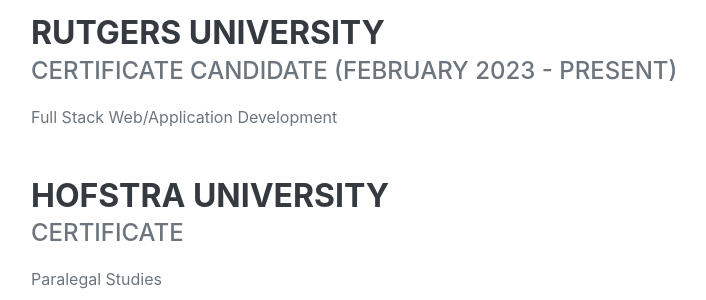
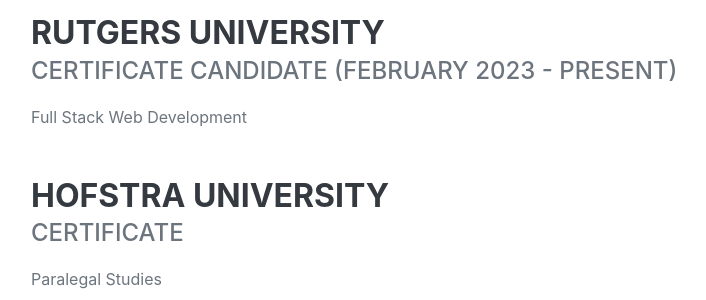
Before and after one commit to ejseader/flask_resume, a Flask app: page / in a window 1280 px wide. Shown: the part 2524-2824 px from the top of the page, without its empty margins (289-995 px from the left). Run offline with Flask 2, Linux system fonts and the light colour scheme; some libraries are stand-ins or nearby versions; some web fonts are replaced.

Commit message:
Edited Education

```diff
--- a/templates/index.html
+++ b/templates/index.html
@@ -118,7 +118,7 @@
                         <div class="flex-grow-1">
                             <h3 class="mb-0">Rutgers University</h3>
                             <div class="subheading mb-3">Certificate Candidate (February 2023 - Present)</div>
-                            <div>Full Stack Web/Application Development</div>
+                            <div>Full Stack Web Development</div>
                         </div>
                     </div>
                     <div class="d-flex flex-column flex-md-row justify-content-between mb-5">
```
